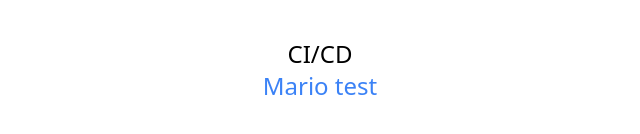
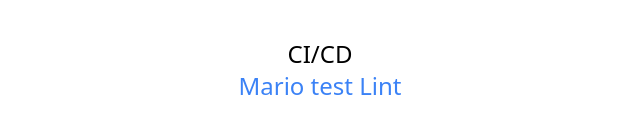
Before and after one commit to cscie114/assignment-5-cicd-pochat, a Gatsby site: page / in a window 1280 px wide. Shown: the part 330-464 px from the top of the page, 320-960 px from the left. Built offline with nearby package versions, Linux system fonts and the light colour scheme; Gatsby itself is replaced by a stand-in of ours.

```diff
--- a/src/pages/index.js
+++ b/src/pages/index.js
@@ -5,7 +5,7 @@
 
     <div className='h-screen flex flex-col text-2xl items-center justify-center'>
       <p>CI/CD</p>
-      <p className='text-blue-500'>Mario test</p>
+      <p className='text-blue-500'>Mario test Lint</p>
     </div>
 
 
```
Also changed, not shown: .github/workflows/netlify.yml.
